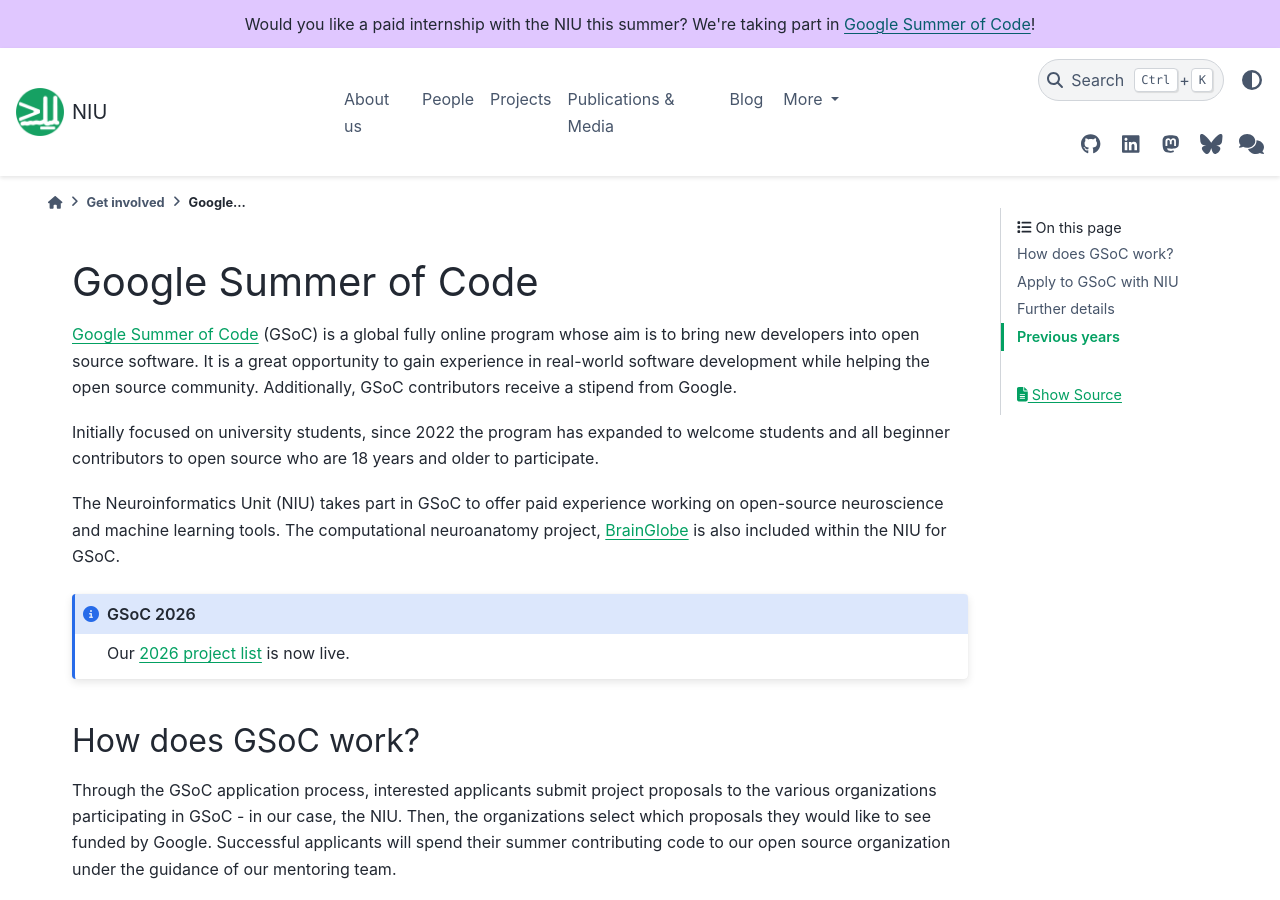
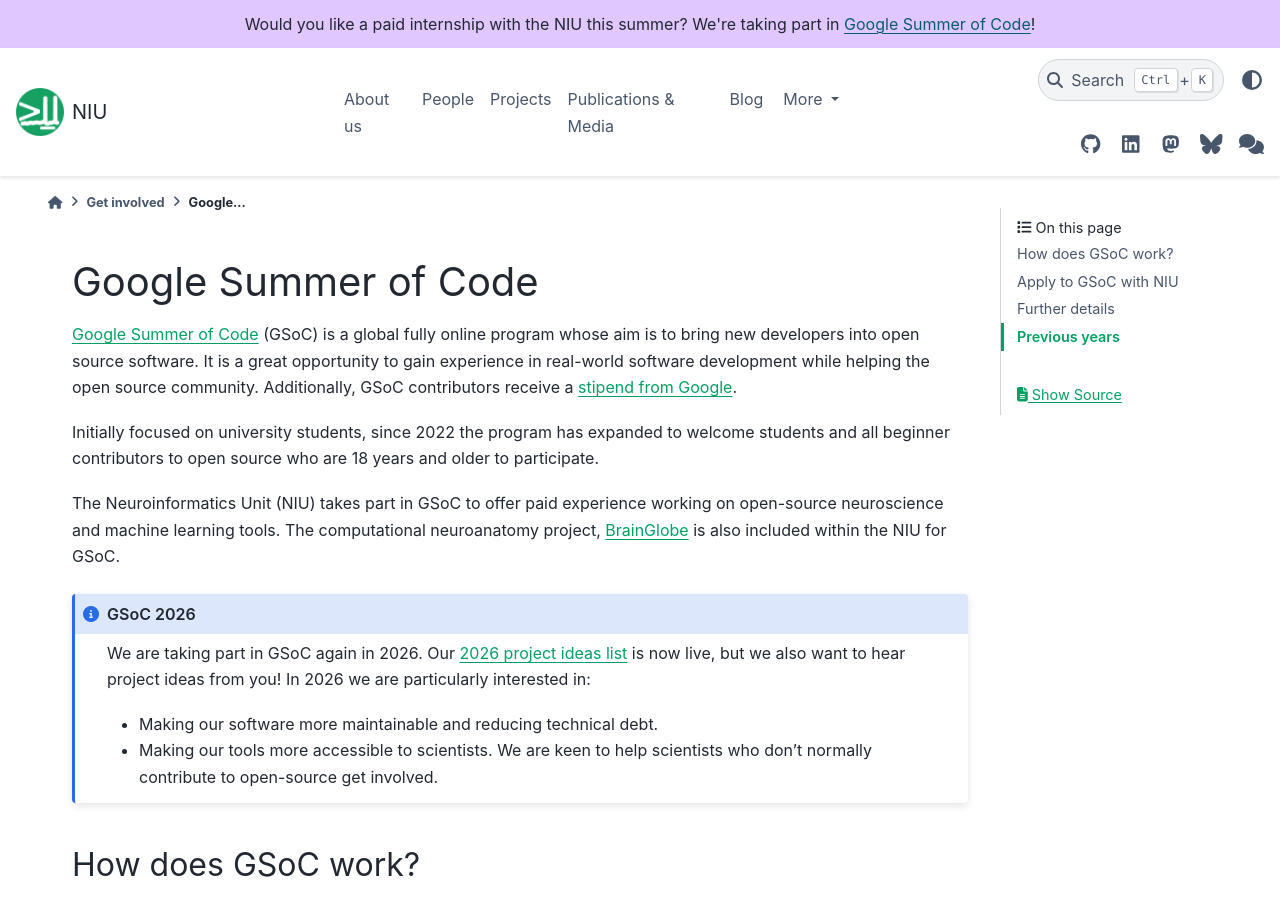
Before and after one commit to neuroinformatics-unit/neuroinformatics-unit.github.io, a Sphinx documentation site: the page built from docs/source/get-involved/gsoc/index.md, in a window 1280 px wide and 900 px high. Built offline with Sphinx 7.4.7 and the PyData theme 0.15.4, drawn with Linux system fonts in a browser that asks for light colours; nearby versions of some CDN libraries.

Commit message:
Update main GSoC page

```diff
--- a/docs/source/get-involved/gsoc/index.md
+++ b/docs/source/get-involved/gsoc/index.md
@@ -1,6 +1,6 @@
 # Google Summer of Code
 
-[Google Summer of Code](https://summerofcode.withgoogle.com/) (GSoC) is a global fully online program whose aim is to bring new developers into open source software. It is a great opportunity to gain experience in real-world software development while helping the open source community. Additionally, GSoC contributors receive a stipend from Google.
+[Google Summer of Code](https://summerofcode.withgoogle.com/) (GSoC) is a global fully online program whose aim is to bring new developers into open source software. It is a great opportunity to gain experience in real-world software development while helping the open source community. Additionally, GSoC contributors receive a [stipend from Google](https://developers.google.com/open-source/gsoc/help/student-stipends).
 
 Initially focused on university students, since 2022 the program has expanded to welcome students and all beginner contributors to open source who are 18 years and older to participate.
 
@@ -8,7 +8,11 @@
 
 ::: {admonition} GSoC 2026
 :class: note
-Our [2026 project list](2026/index) is now live.
+We are taking part in GSoC again in 2026. Our [2026 project ideas list](2026/index) is now live, but we also want to hear
+project ideas from you! In 2026 we are particularly interested in:
+- Making our software more maintainable and reducing technical debt.
+- Making our tools more accessible to scientists. We are keen to help scientists who don't normally contribute to open-source get involved.
+
 :::
 
 ## How does GSoC work?
```
